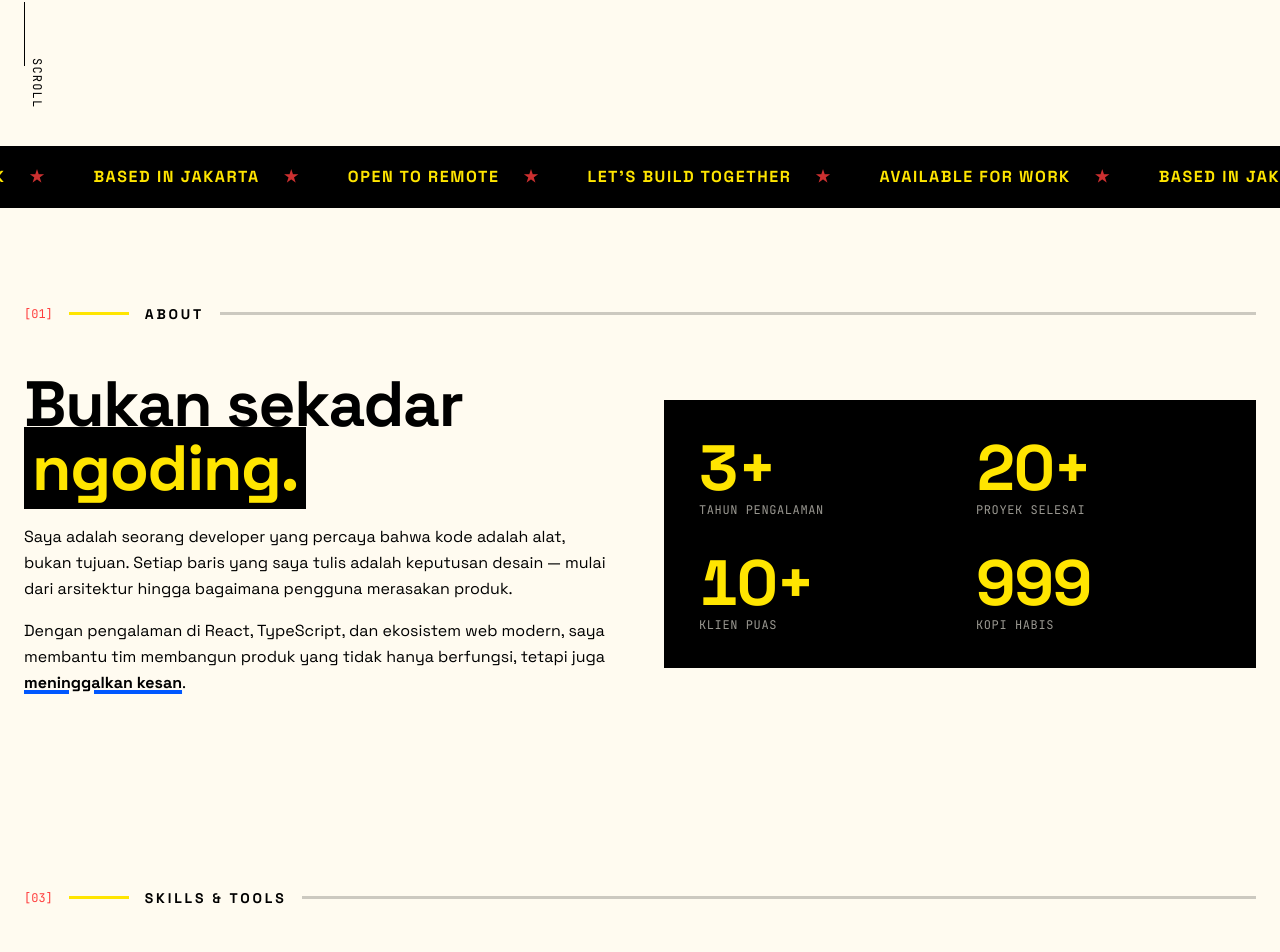
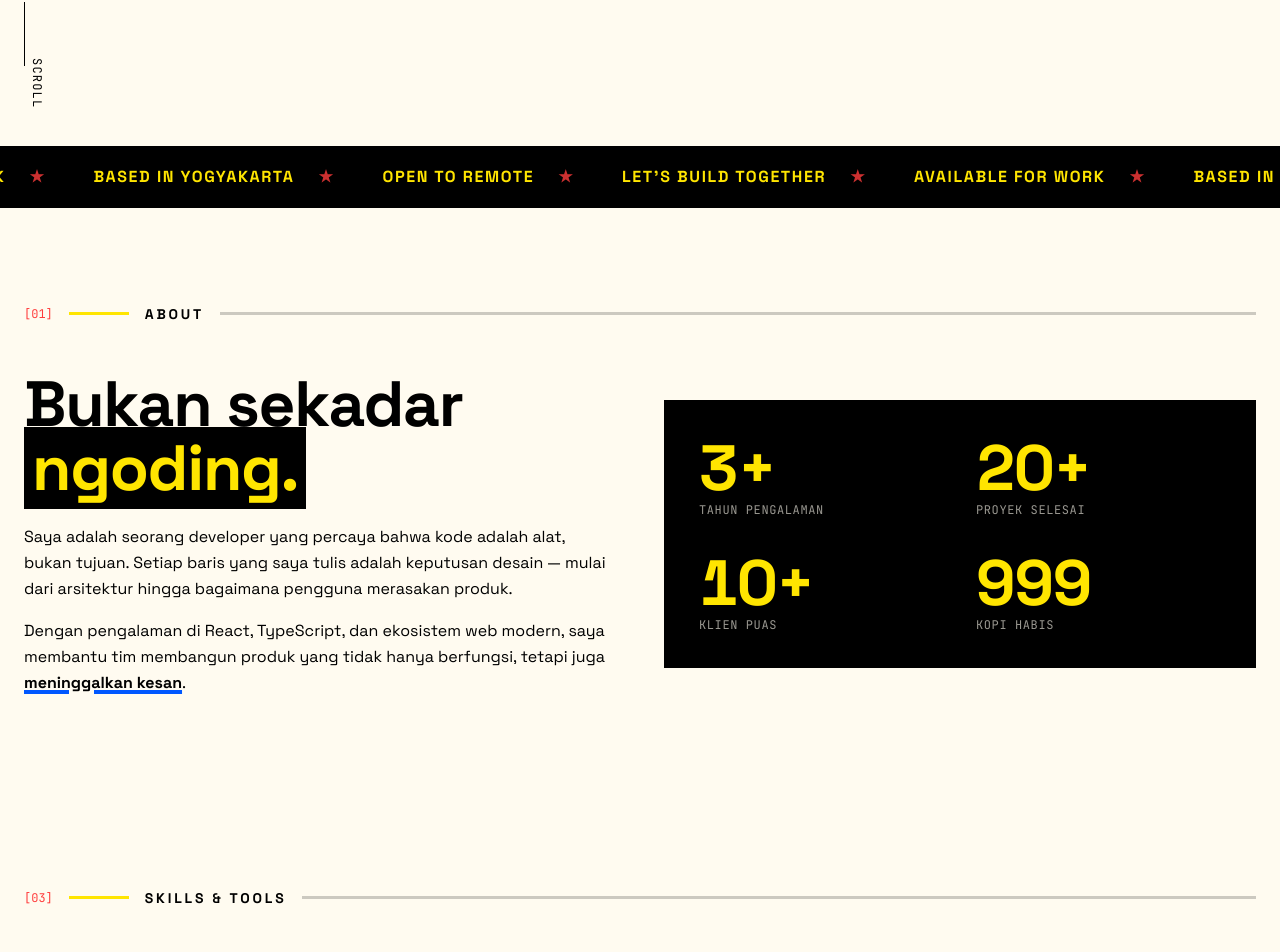
Before and after one commit to j0nsss/brutalism-portofolio, a React (Vite) app: page / in a window 1280 px wide. Shown: the part 898-1850 px from the top of the page. Built offline with nearby package versions, Linux system fonts and the light colour scheme.

Commit message:
animate-marquee

```diff
--- a/src/pages/HomePage.tsx
+++ b/src/pages/HomePage.tsx
@@ -29,7 +29,7 @@ export function HomePage() {
       />
       <HeroSection />
       <Marquee
-        items={['Available for Work', 'Based in Jakarta', 'Open to Remote', "Let's Build Together"]}
+        items={['Available for Work', 'Based in Yogyakarta', 'Open to Remote', "Let's Build Together"]}
         speed="normal"
         bgColor="#000"
         textColor="#FFE500"
```
